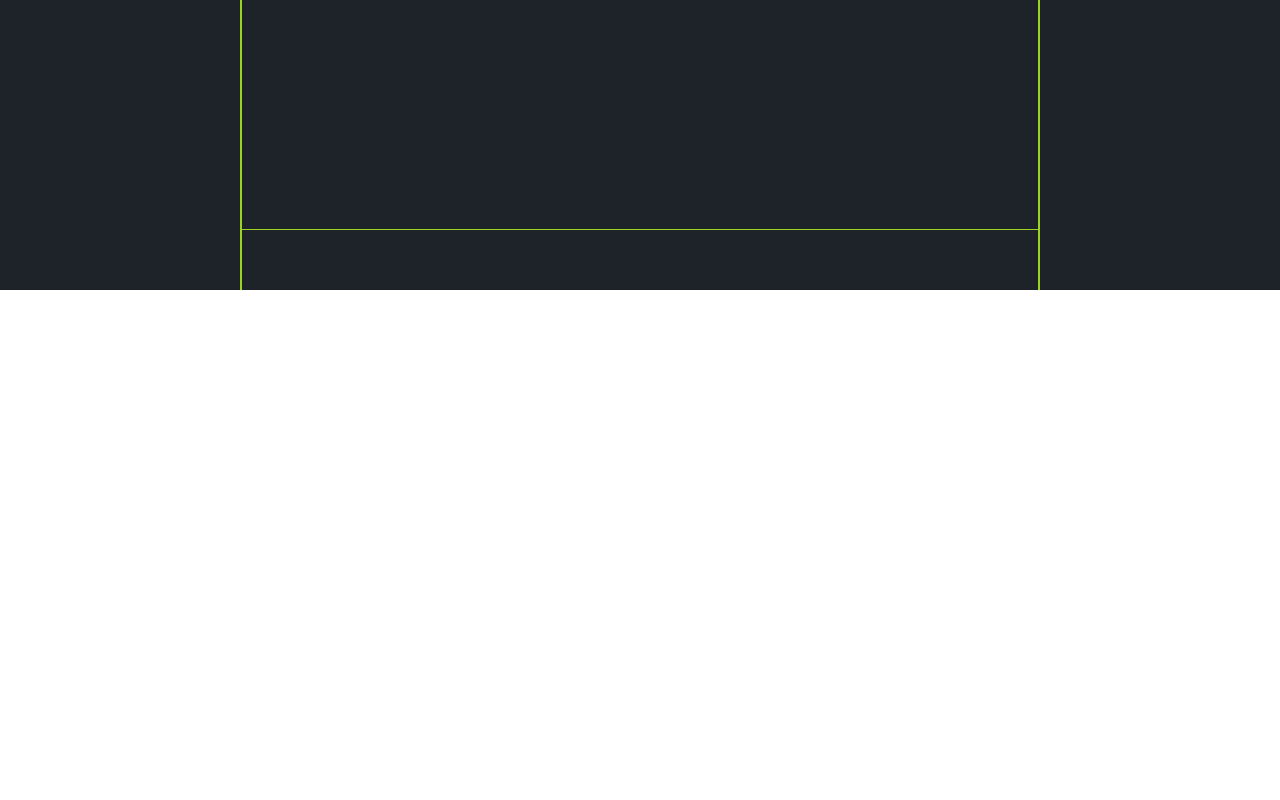
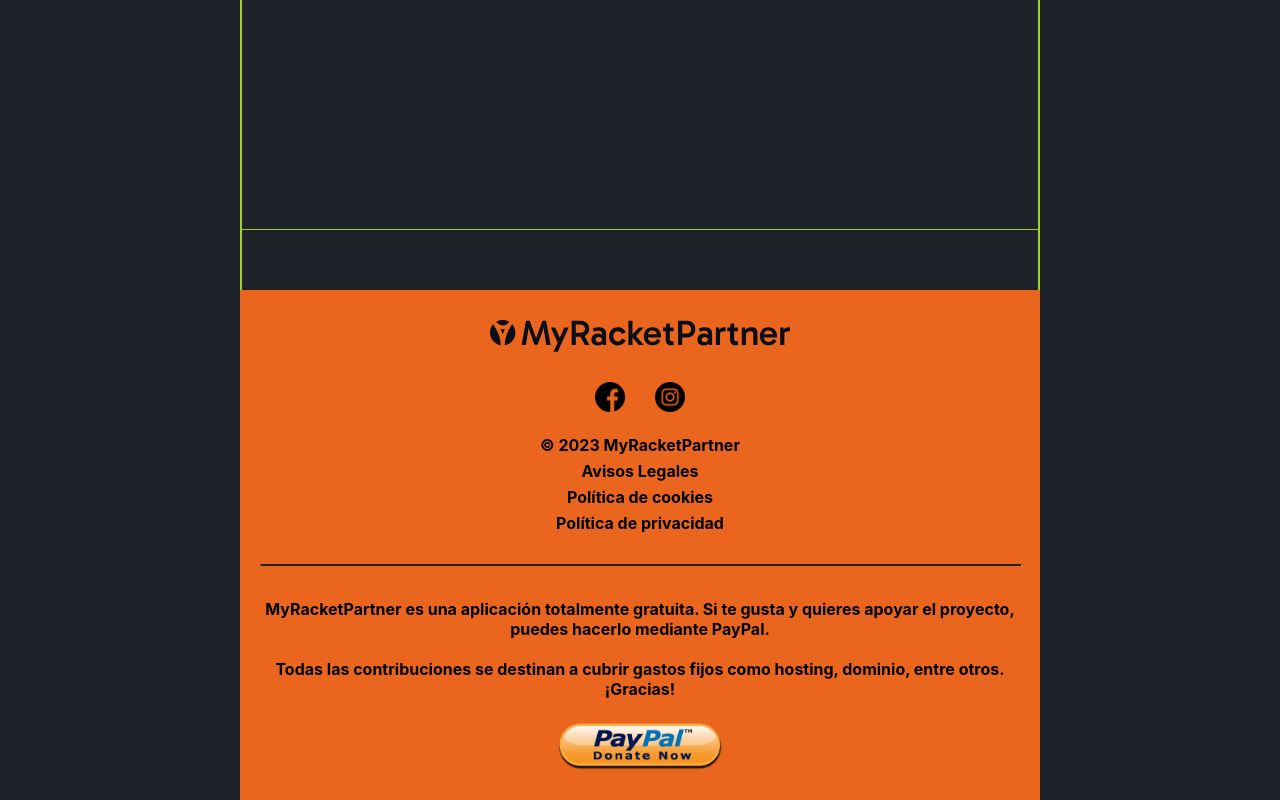
Before and after one commit to JuanLu90/MyRacketPartner-web, a React (Create React App) app: page / in a window 1280 px wide. Shown: the part 510-1310 px from the top of the page. Before the commit the page ends 800 px from the top, so only its background shows below. Built offline with nearby package versions, Linux system fonts and the light colour scheme.

Commit message:
main added

```diff
--- /dev/null
+++ b/src/components/Footer/Footer.jsx
@@ -0,0 +1,51 @@
+// DEPENDENCES
+import React from "react";
+import {
+  Wrapper,
+  WrapperRRSS,
+  Links,
+  LogoIcon,
+  DonatePaypalImage,
+  Separator,
+} from "./Footer.styled";
+import FBIcon from "../../images/facebook.png";
+import IGIcon from "../../images/instagram.png";
+import PaypalIcon from "../../images/donate-paypal.png";
+
+const Footer = () => {
+  return (
+    <Wrapper>
+      {/* <span>MyRacketPartner</span> */}
+      <LogoIcon />
+      <WrapperRRSS>
+        <img src={FBIcon} alt="" />
+        <img src={IGIcon} alt="" />
+      </WrapperRRSS>
+      <Links>
+        <span>© 2023 MyRacketPartner </span>
+        <span>Avisos Legales</span>
+        <span>Política de cookies</span>
+        <span>Política de privacidad</span>
+      </Links>
+      <Separator />
+      <p>
+        MyRacketPartner es una aplicación totalmente gratuita. Si te gusta y
+        quieres apoyar el proyecto, puedes hacerlo mediante PayPal.
+        <br />
+        <br />
+        Todas las contribuciones se destinan a cubrir gastos fijos como hosting,
+        dominio, entre otros. ¡Gracias!
+      </p>
+
+      <a
+        href="https://www.paypal.com/paypalme/jlmorenocalderon"
+        target="_blank"
+        rel="noreferrer"
+      >
+        <DonatePaypalImage src={PaypalIcon} alt="" />
+      </a>
+    </Wrapper>
+  );
+};
+
+export default Footer;
--- /dev/null
+++ b/src/components/Footer/Footer.styled.js
@@ -0,0 +1,64 @@
+import styled from "styled-components";
+import { colors } from "../../utils/stylesUtil";
+import { ReactComponent as LogoImg } from "../../images/logo.svg";
+
+export const Wrapper = styled.footer`
+  display: flex;
+  flex-direction: column;
+  align-items: center;
+  margin: 0 auto;
+  padding: 20px;
+  background-color: ${colors.orange};
+  color: black;
+  font-weight: bold;
+  text-align: center;
+
+  > span:first-child {
+    margin-bottom: 20px;
+    font-size: 25px;
+  }
+
+  > p {
+    margin-top: 25px;
+  }
+`;
+
+export const WrapperRRSS = styled.div`
+  display: flex;
+  margin: 20px 0;
+
+  > span {
+    margin: 0 20px;
+  }
+
+  > img {
+    width: 30px;
+    height: 30px;
+    margin: 0 15px;
+  }
+`;
+
+export const Links = styled.div`
+  display: flex;
+  flex-direction: column;
+  margin-bottom: 20px;
+
+  > span {
+    margin: 3px;
+  }
+`;
+
+export const LogoIcon = styled(LogoImg)`
+  width: 300px;
+  margin: 10px 0;
+`;
+
+export const DonatePaypalImage = styled.img`
+  width: 170px;
+`;
+
+export const Separator = styled.hr`
+  width: 100%;
+  border-top: 2px solid ${colors.primary};
+  border-bottom: none;
+`;
--- a/src/components/Layout/Layout.jsx
+++ b/src/components/Layout/Layout.jsx
@@ -2,7 +2,7 @@
 import Header from "../Header/Header";
 // import { Wrapper, WrapperBody, Main, GlobalStyle, BottomBlock } from "./Layout.styled";
 import { Wrapper, WrapperBody, Main, BottomBlock } from "./Layout.styled";
-// import Footer from "../Footer/Footer";
+import Footer from "../Footer/Footer";
 // import Loading from "../Generic/Loading/Loading";
 // import { useSelector } from "react-redux";
 // import ToastAlert from "../Generic/ToastAlert/ToastAlert";
@@ -40,6 +40,7 @@
           {props.children}
           <BottomBlock />
         </Main>
+        <Footer />
       </WrapperBody>
     </Wrapper>
   );
```
